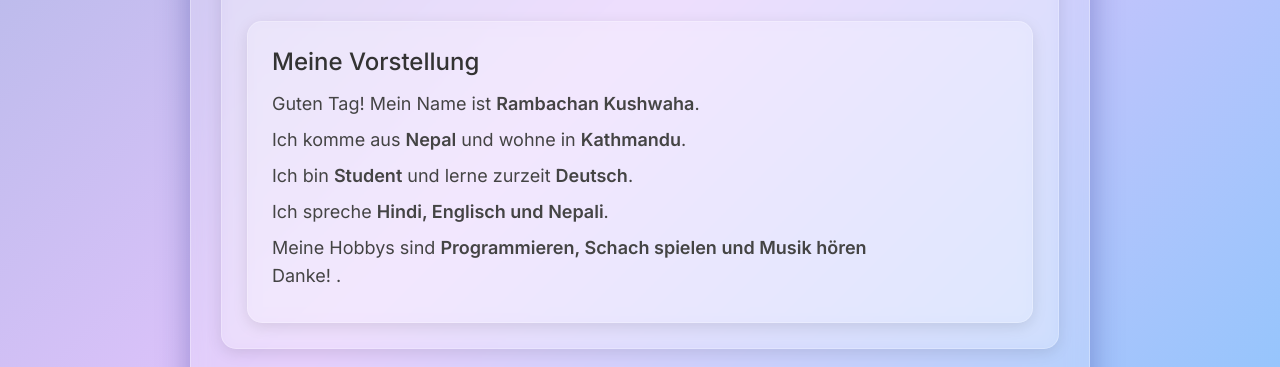
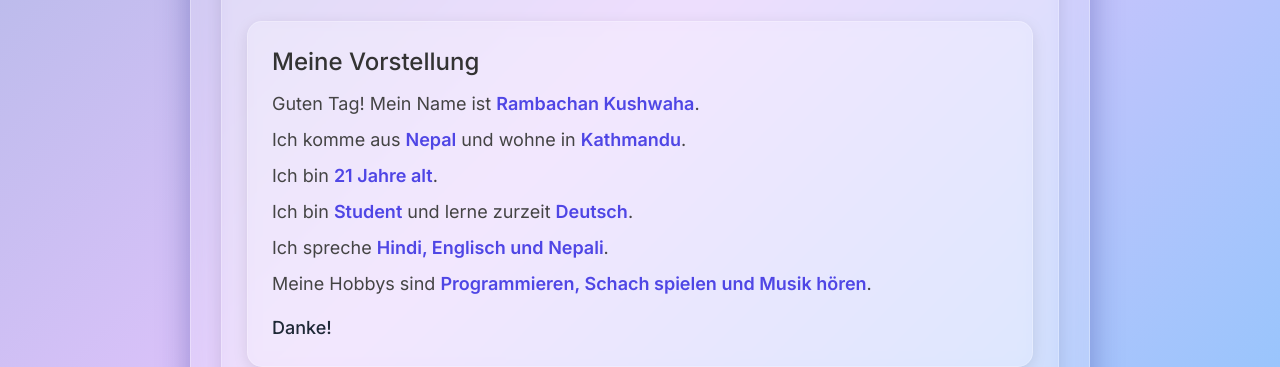
Before and after one commit to ArYan339/sprechen, a plain HTML site: page index.html in a window 1280 px wide. Shown: the part 433-800 px from the top of the page. Drawn offline with nearby package versions, Linux system fonts and the light colour scheme.

Commit message:
Update index.html

```diff
--- a/index.html
+++ b/index.html
@@ -109,22 +109,25 @@
             <div class="glass-card p-6">
                 <h3 class="text-2xl font-medium mb-3">Meine Vorstellung</h3>
 <p class="text-lg mb-2">
-                    Guten Tag! Mein Name ist <strong class="font-semibold">Rambachan Kushwaha</strong>.
+                Guten Tag! Mein Name ist <strong class="font-semibold text-indigo-600">Rambachan Kushwaha</strong>.
             </p>
             <p class="text-lg mb-2">
-                    Ich komme aus <strong class="font-semibold">Nepal</strong> und wohne in <strong class="font-semibold">Kathmandu</strong>.
+                Ich komme aus <strong class="font-semibold text-indigo-600">Nepal</strong> und wohne in <strong class="font-semibold text-indigo-600">Kathmandu</strong>.
             </p>
             <p class="text-lg mb-2">
-                    Ich bin <strong class="font-semibold">Student</strong> und lerne zurzeit <strong class="font-semibold">Deutsch</strong>.
+                Ich bin <strong class="font-semibold text-indigo-600">21 Jahre alt</strong>.
             </p>
             <p class="text-lg mb-2">
-                    Ich spreche <strong class="font-semibold">Hindi, Englisch und Nepali</strong>.
+                Ich bin <strong class="font-semibold text-indigo-600">Student</strong> und lerne zurzeit <strong class="font-semibold text-indigo-600">Deutsch</strong>.
             </p>
-                <p class="text-lg">
-                    Meine Hobbys sind <strong class="font-semibold">Programmieren, Schach spielen und Musik hören</strong> <br>
             <p class="text-lg mb-2">
-                Danke! <strong class="font-semibold"></strong>.
+                Ich spreche <strong class="font-semibold text-indigo-600">Hindi, Englisch und Nepali</strong>.
             </p>
+            <p class="text-lg mb-4">
+                Meine Hobbys sind <strong class="font-semibold text-indigo-600">Programmieren, Schach spielen und Musik hören</strong>.
+            </p>
+            <p class="text-lg font-medium text-gray-800">
+                Danke!
             </p>
             </div>
         </main>
```
Lines whose indentation alone changed are shown as unchanged.
